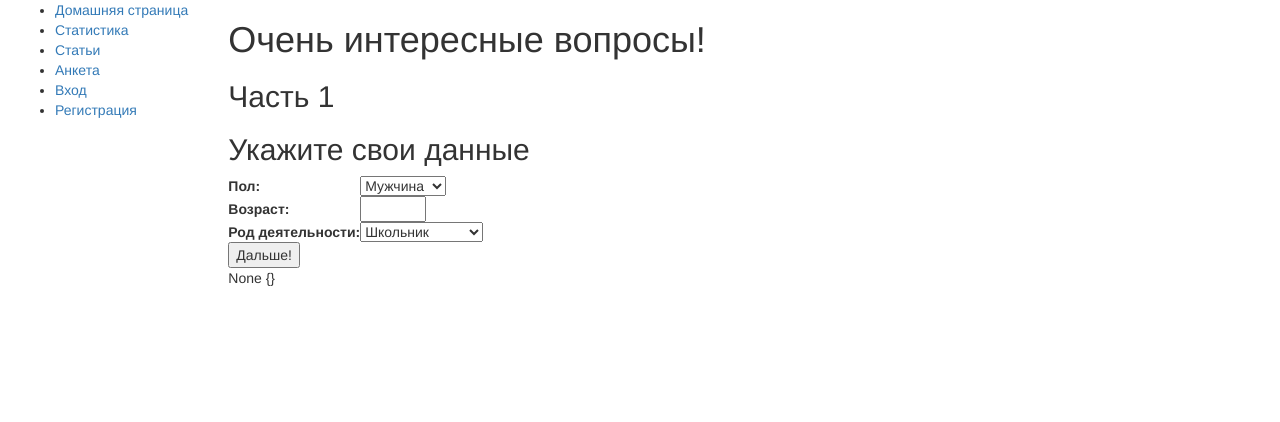
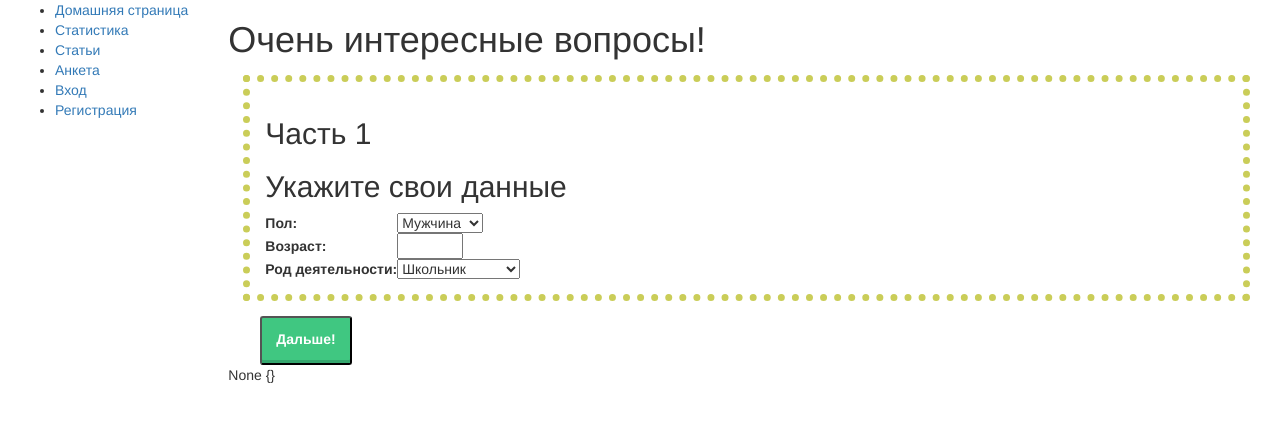
Before and after one commit to Moria-Mel/Caffeine, a Django app: page /caffeine/questionary/ in a window 1280 px wide. Shown: the top 422 px of the page. Run offline with Django 3.2, Linux system fonts and the light colour scheme; some libraries are stand-ins or nearby versions.

Commit message:
css update

```diff
--- a/caffeine/caffeine/urls.py
+++ b/caffeine/caffeine/urls.py
@@ -3,7 +3,7 @@ from django import views
 from django.views.generic import RedirectView
 from django.conf import settings
 from django.conf.urls.static import static
-from django.conf.urls import include, url
+from django.conf.urls import include
 
 """caffeine URL Configuration
 
--- a/caffeine/catalog/managers.py
+++ b/caffeine/catalog/managers.py
@@ -1,14 +1,14 @@
 from django.contrib.auth.base_user import BaseUserManager
-from django.utils.translation import ugettext_lazy as _
+#from django.utils.translation import ugettext_lazy as _
 
 
 class CustomUserManager(BaseUserManager):
     def create_user(self, username, email, password, **extra_fields):
 
         if not email:
-            raise ValueError(_('Email must be set'))
+            raise ValueError('Email must be set')
         if not username:
-            raise ValueError(_('Username must be set'))
+            raise ValueError('Username must be set')
         #email = self.normalize_email(email)
         user = self.model(email=email, username=username **extra_fields)
         user.set_password(password)
--- a/caffeine/catalog/static/css/styles.css
+++ b/caffeine/catalog/static/css/styles.css
@@ -3,3 +3,26 @@ sidebar-nav {
     padding: 0;
     list-style: none;
 }
+
+.my_class {font-style: bold;
+           text-align: center;
+           font-size: 60px;}
+
+.questionary {border-style: dotted;
+              border-color: #cacd58;
+              border-width: 7px;
+              margin: 15px;
+              padding: 15px;}
+
+.next_button {font-weight: 700;
+  color: white;
+  text-decoration: none;
+  padding: .8em 1em calc(.8em + 3px);
+  border-radius: 3px;
+  background: rgb(64,199,129);
+  box-shadow: 0 -3px rgb(53,167,110) inset;
+  transition: 0.2s;}
+
+ .button_field { margin-left: 32px;
+
+ }
--- a/caffeine/catalog/templates/index.html
+++ b/caffeine/catalog/templates/index.html
@@ -1,7 +1,7 @@
 {% extends "base_generic.html" %}
 
 {% block content %}
-<h1>Домашняя страница</h1>
+<h1 class="my_class" >Домашняя страница</h1>
 
   <p>Тут что-то будет потом правда</p>
 
--- a/caffeine/catalog/urls.py
+++ b/caffeine/catalog/urls.py
@@ -1,6 +1,6 @@
 from django.urls import path
 from . import views
-from django.conf.urls import url
+#from django.conf.urls import url
 
 
 urlpatterns = [
--- a/caffeine/templates/questionary_base.html
+++ b/caffeine/templates/questionary_base.html
@@ -3,6 +3,7 @@
 {% block content %}
 <h1>Очень интересные вопросы!</h1>
 <form method="post" action="{% url 'questionary' %}">
+    <div class="questionary">
 {% csrf_token %}
     <h2>Часть {{ form.numb }}</h2>
     <h2>{{ form.comment }}</h2>
@@ -14,8 +15,10 @@
             </tr>
         {% endfor %}
     </table>
-
-<input type="submit" value="Дальше!" />
+    </div>
+    <div class="button_field">
+        <input class="next_button" type="submit" value="Дальше!" />
+    </div>
 
 </form>
 {{ req }}
```
Also changed, not shown: caffeine/db.sqlite3.
